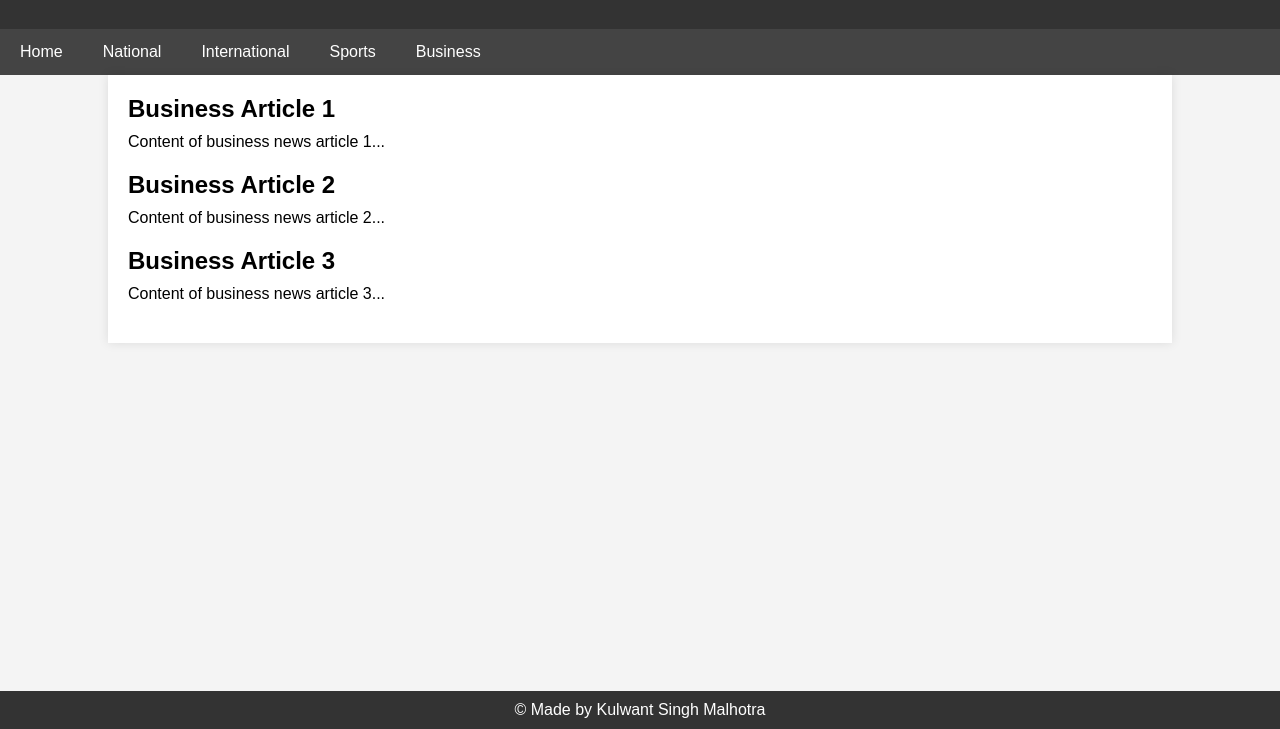
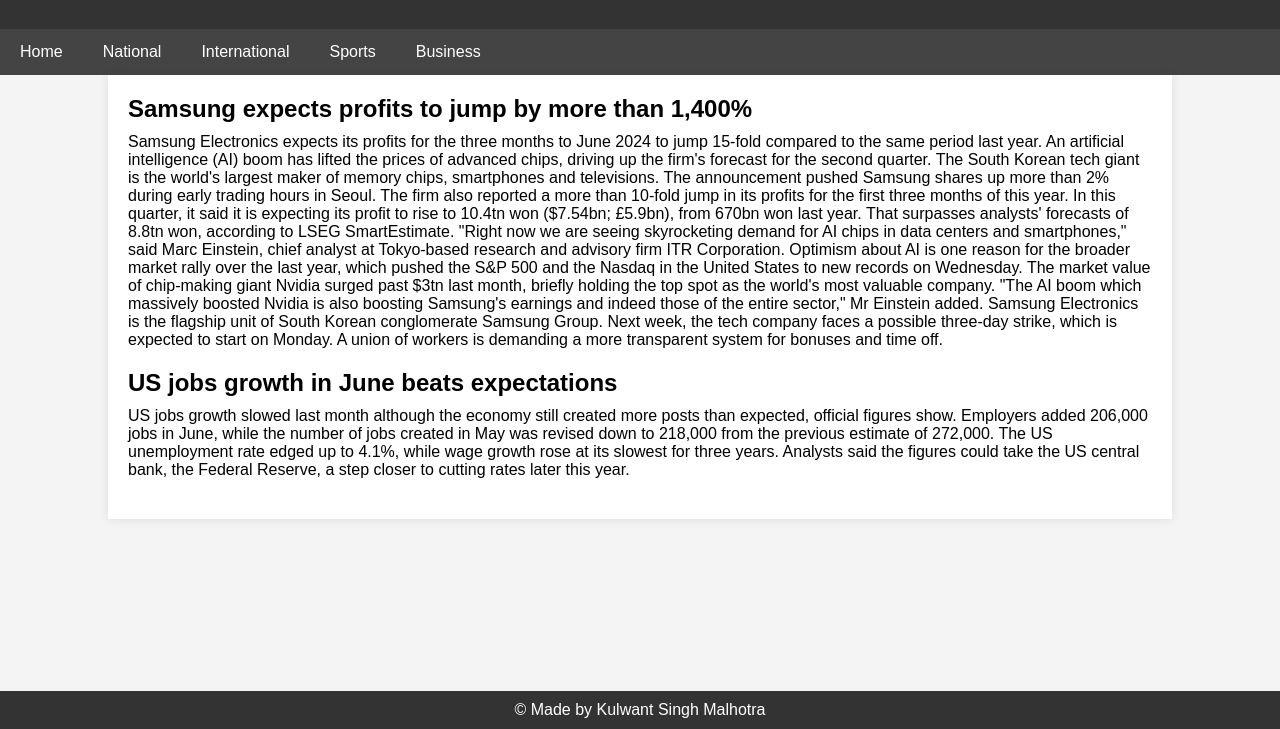
Before and after one commit to NanakKaGhar/News-Website-for-IGNOU-Journalism-Electronic-Media, a plain HTML site: page business.html in a window 1280 px wide. Shown: the part 71-800 px from the top of the page. Drawn offline with Linux system fonts and the light colour scheme.

Commit message:
Update business.html

```diff
--- a/business.html
+++ b/business.html
@@ -19,16 +19,27 @@
     </nav>
     <div class="container">
         <article>
-            <h2>Business Article 1</h2>
-            <p>Content of business news article 1...</p>
+            <h2>Samsung expects profits to jump by more than 1,400%</h2>
+            <p>Samsung Electronics expects its profits for the three months to June 2024 to jump 15-fold compared to the same period last year.
+                An artificial intelligence (AI) boom has lifted the prices of advanced chips, driving up the firm's forecast for the second quarter.
+                The South Korean tech giant is the world's largest maker of memory chips, smartphones and televisions.
+                The announcement pushed Samsung shares up more than 2% during early trading hours in Seoul.
+                The firm also reported a more than 10-fold jump in its profits for the first three months of this year.
+                In this quarter, it said it is expecting its profit to rise to 10.4tn won ($7.54bn; £5.9bn), from 670bn won last year.
+                That surpasses analysts' forecasts of 8.8tn won, according to LSEG SmartEstimate.
+                "Right now we are seeing skyrocketing demand for AI chips in data centers and smartphones," said Marc Einstein, chief analyst at Tokyo-based research and advisory firm ITR Corporation.
+                Optimism about AI is one reason for the broader market rally over the last year, which pushed the S&P 500 and the Nasdaq in the United States to new records on Wednesday.
+                The market value of chip-making giant Nvidia surged past $3tn last month, briefly holding the top spot as the world's most valuable company.
+                "The AI boom which massively boosted Nvidia is also boosting Samsung's earnings and indeed those of the entire sector," Mr Einstein added.
+                Samsung Electronics is the flagship unit of South Korean conglomerate Samsung Group.
+                Next week, the tech company faces a possible three-day strike, which is expected to start on Monday. A union of workers is demanding a more transparent system for bonuses and time off.</p>
         </article>
         <article>
-            <h2>Business Article 2</h2>
-            <p>Content of business news article 2...</p>
-        </article>
-        <article>
-            <h2>Business Article 3</h2>
-            <p>Content of business news article 3...</p>
+            <h2>US jobs growth in June beats expectations</h2>
+            <p>US jobs growth slowed last month although the economy still created more posts than expected, official figures show.
+                Employers added 206,000 jobs in June, while the number of jobs created in May was revised down to 218,000 from the previous estimate of 272,000.
+                The US unemployment rate edged up to 4.1%, while wage growth rose at its slowest for three years.
+                Analysts said the figures could take the US central bank, the Federal Reserve, a step closer to cutting rates later this year.</p>
         </article>
     </div>
     <footer>
```
